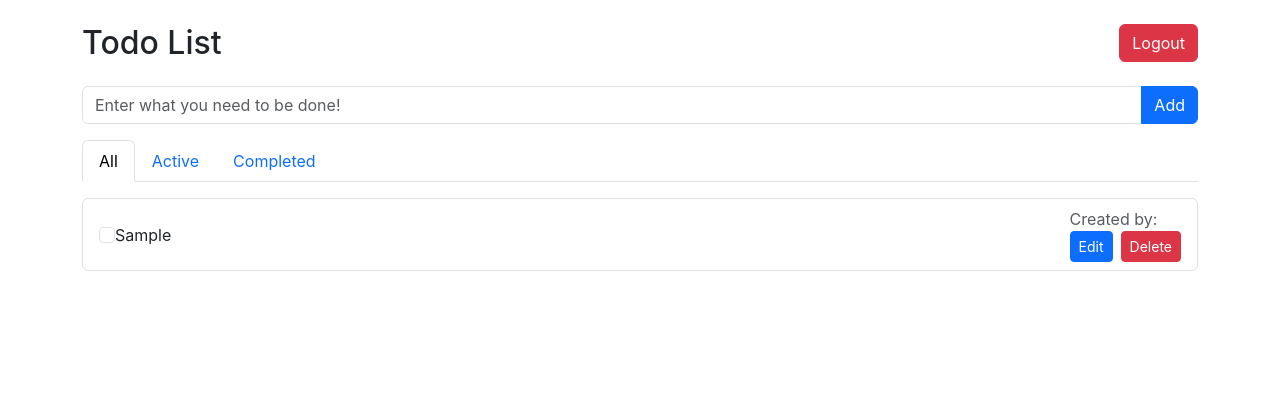
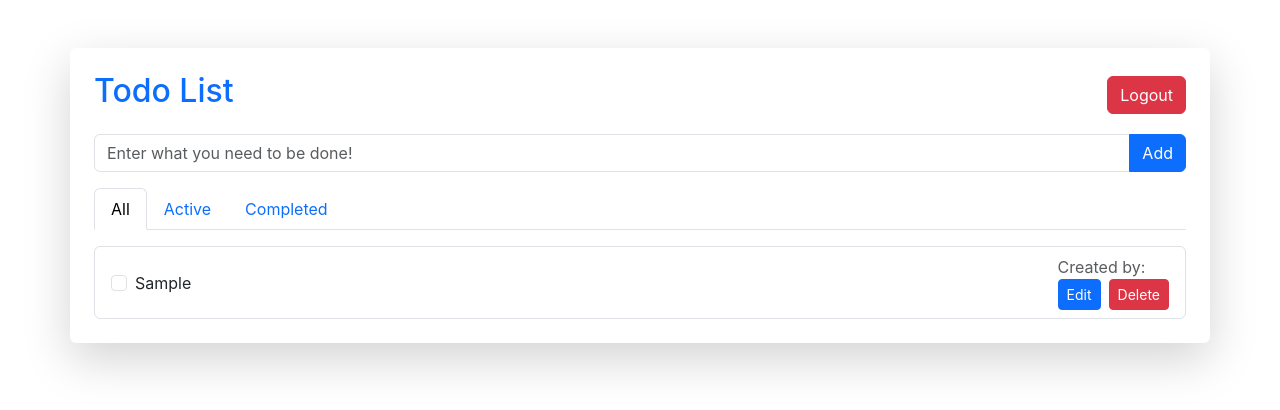
Before and after one commit to kirilll212/ToDolist-Login-Registration-Form, a React (Create React App) app: page /NewTodoList in a window 1280 px wide. Both pictures are taken after typing "Sample" into the empty fields and a click on the button "Add". Shown: the top 410 px of the page. Built offline with nearby package versions, Linux system fonts and the light colour scheme; the HTML template or start-up script is replaced by a standard one.

Commit message:
new todo page style

```diff
--- a/src/components/NewTodoList.jsx
+++ b/src/components/NewTodoList.jsx
@@ -118,9 +118,9 @@ const NewTodoList = () => {
   };
 
   return (
-    <div className="container">
-      <div className="d-flex justify-content-between align-items-center">
-        <h2 className="my-4">Todo List</h2>
+    <div className="container mt-5 shadow-lg p-4 rounded">
+      <div className="d-flex justify-content-between align-items-center mb-3">
+        <h2 className="text-primary">Todo List</h2>
         <button className="btn btn-danger" onClick={handleLogout}>
           Logout
         </button>
@@ -137,7 +137,7 @@ const NewTodoList = () => {
           {editIndex !== null ? 'Save' : 'Add'}
         </button>
       </div>
-      <ul className="nav nav-tabs mb-3">
+      <ul className="nav nav-tabs">
         <li className="nav-item">
           <button
             className={`nav-link ${activeTab === 'all' ? 'active' : ''}`}
@@ -156,25 +156,23 @@ const NewTodoList = () => {
         </li>
         <li className="nav-item">
           <button
-            className={`nav-link ${
-              activeTab === 'completed' ? 'active' : ''
-            }`}
+            className={`nav-link ${activeTab === 'completed' ? 'active' : ''
+              }`}
             onClick={() => handleTabChange('completed')}
           >
             Completed
           </button>
         </li>
       </ul>
-      <ul className="list-group">
+      <ul className="list-group mt-3">
         {filteredTodos.map(([todoId, todo]) => {
-          const { text, createdBy } = todo; // Отримуємо ім'я користувача, який створив тудушку
+          const { text, createdBy } = todo;
 
           return (
             <li
               key={todoId}
-              className={`list-group-item d-flex justify-content-between align-items-center ${
-                isTodoCompleted(todoId) ? 'completed' : ''
-              }`}
+              className={`list-group-item d-flex justify-content-between align-items-center ${isTodoCompleted(todoId) ? 'list-group-item-success' : ''
+                }`}
             >
               <label className="form-check-label" htmlFor={`checkbox-${todoId}`}>
                 <input
@@ -184,7 +182,7 @@ const NewTodoList = () => {
                   checked={isTodoCompleted(todoId)}
                   onChange={() => handleToggleTodo(todoId)}
                 />
-                <span>{text}</span>
+                <span className="ms-2">{text}</span>
               </label>
               <div>
                 <div className="todo-creator text-muted">
```
